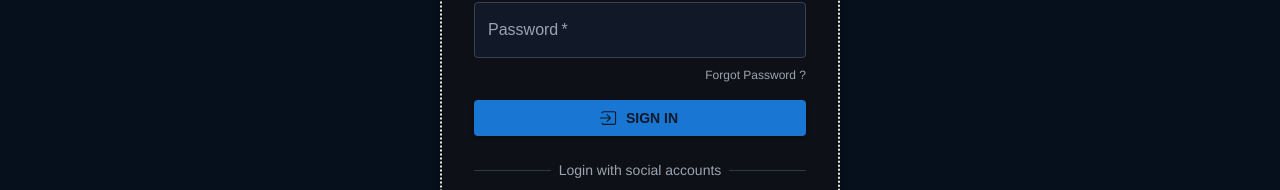
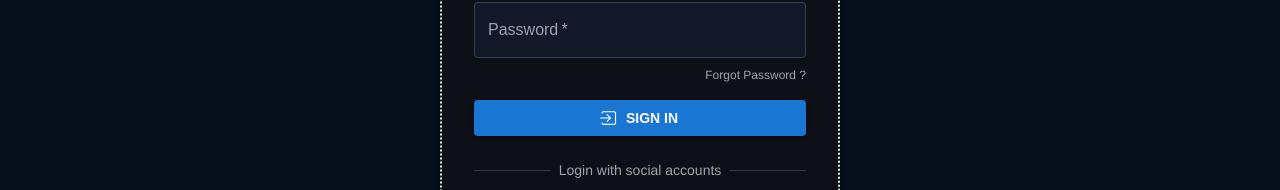
Before and after one commit to rileydrakedesign/AIStudyBuddy, a React (Vite) app in the folder frontend/: page /login in a window 1280 px wide. Shown: the part 318-508 px from the top of the page. Built offline with nearby package versions, Linux system fonts and the light colour scheme; no server answers.

Commit message:
changed button text color on login and signup link color on signup

```diff
--- a/frontend/src/pages/Login.tsx
+++ b/frontend/src/pages/Login.tsx
@@ -150,7 +150,6 @@ const Login: React.FC = () => {
               startIcon={<IoIosLogIn />}
               sx={{
                 backgroundColor: "#1976d2",
-                color: "#111827",
                 fontWeight: 600,
                 ":hover": { backgroundColor: "#1565c0" },
               }}
--- a/frontend/src/pages/Signup.tsx
+++ b/frontend/src/pages/Signup.tsx
@@ -243,7 +243,7 @@ const Signup: React.FC = () => {
               component={RouterLink}
               to="/login"
               underline="hover"
-              sx={{ color: "#e8e8e8", "&:hover": { color: "#a78bfa" } }}
+              sx={{ color: "#e8e8e8", "&:hover": { color: "#1565c0" } }}
             >
               Log in
             </Link>
```
